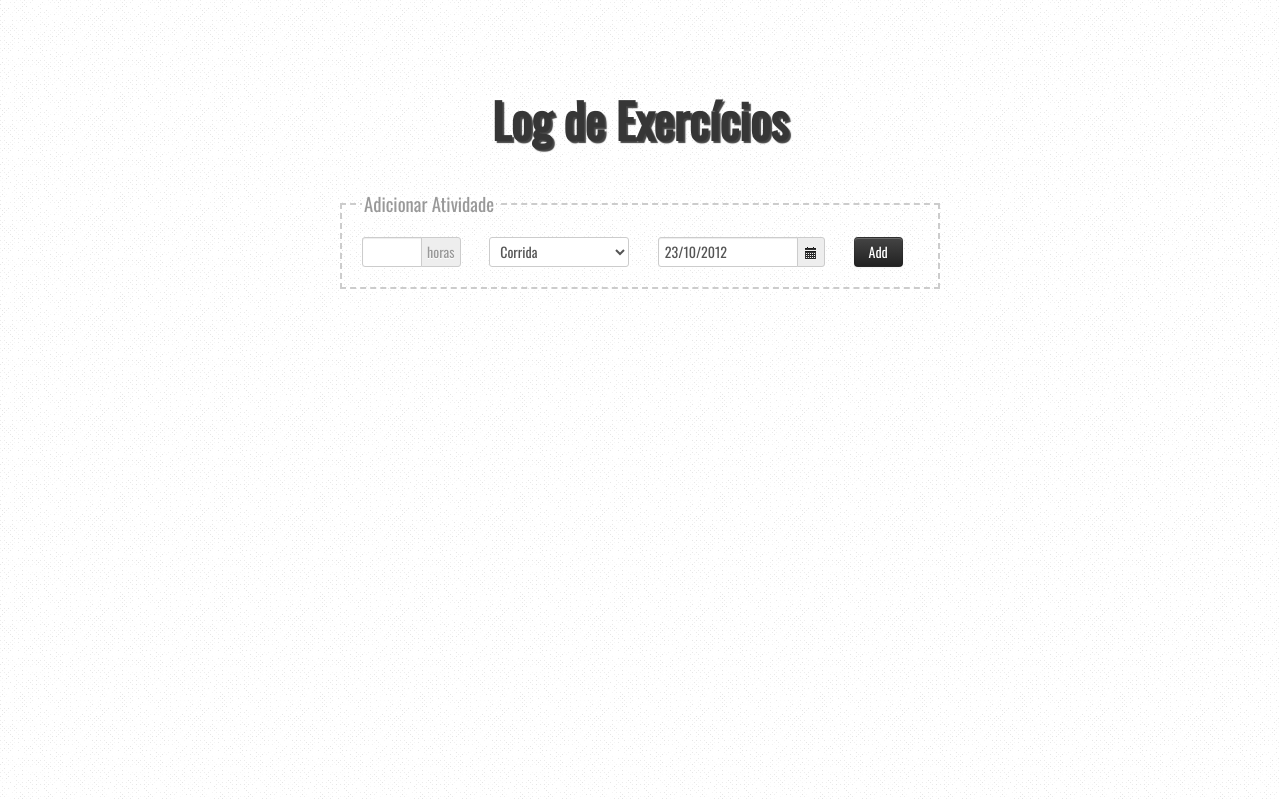
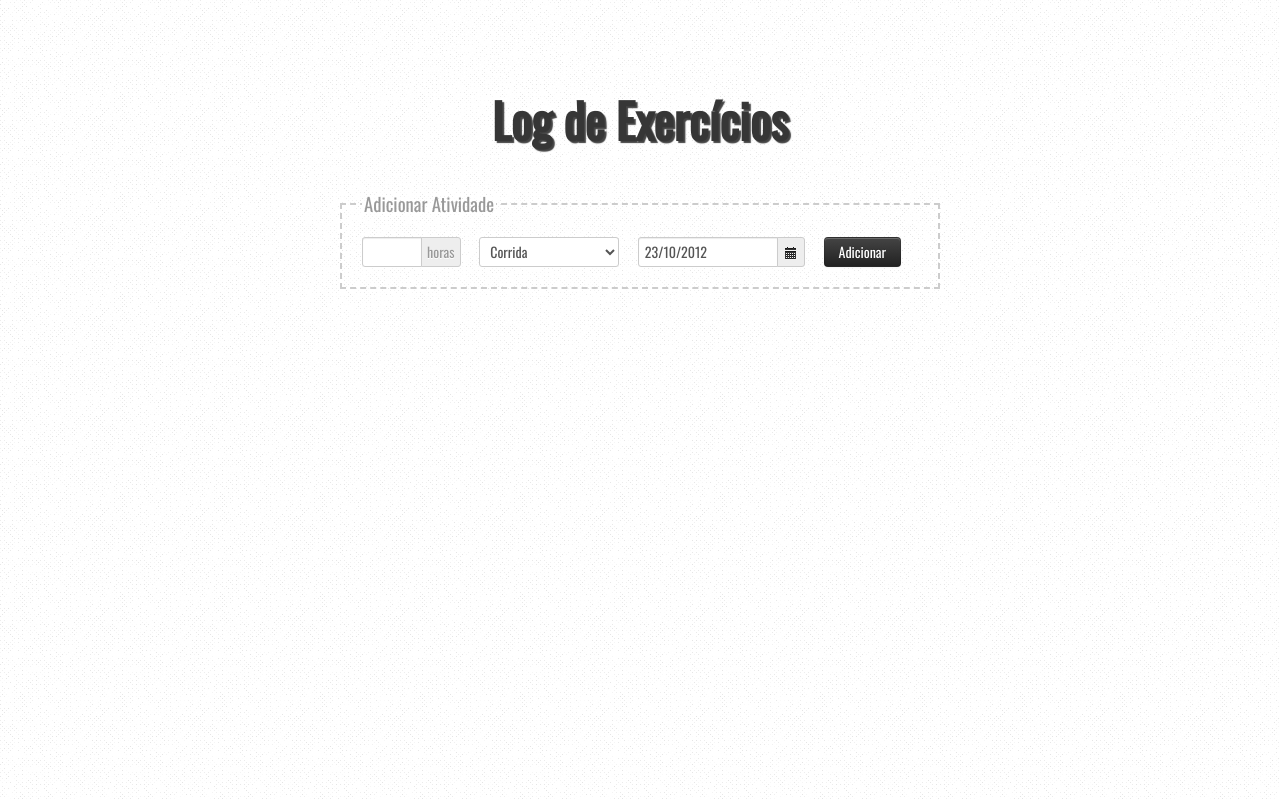
Before and after one commit to fhferreira/workout, a plain HTML site: page index.html in a window 1280 px wide. Drawn offline with nearby package versions, Linux system fonts and the light colour scheme.

Commit message:
relabel the add button

```diff
--- a/_assets/less/stylesheet.less
+++ b/_assets/less/stylesheet.less
@@ -36,7 +36,7 @@ body {  font-family: @sansFontFamily; width: 600px; margin: 0 auto; margin-top:
 	fieldset { border: 2px dashed #ccc;
 		legend { font-size: 14pt; color: #999; }
 		section {
-			div, select { margin-right: 25px; }
+			div, select { margin-right: 15px; }
 		}
 	 }
 	 table { margin-top: 50px;
--- a/index.html
+++ b/index.html
@@ -31,7 +31,7 @@
 			<div class="input-append">
 				<input class="span2 datepicker" id="date-input" type="text">
 			</div>
-			<button id="add" class="btn btn-inverse" type="submit">Add</button>
+			<button id="add" class="btn btn-inverse" type="submit">Adicionar</button>
 		</section>
 	</fieldset>
 	<table class="table table-striped">
```
Also changed, not shown: _assets/css/stylesheet.css.
